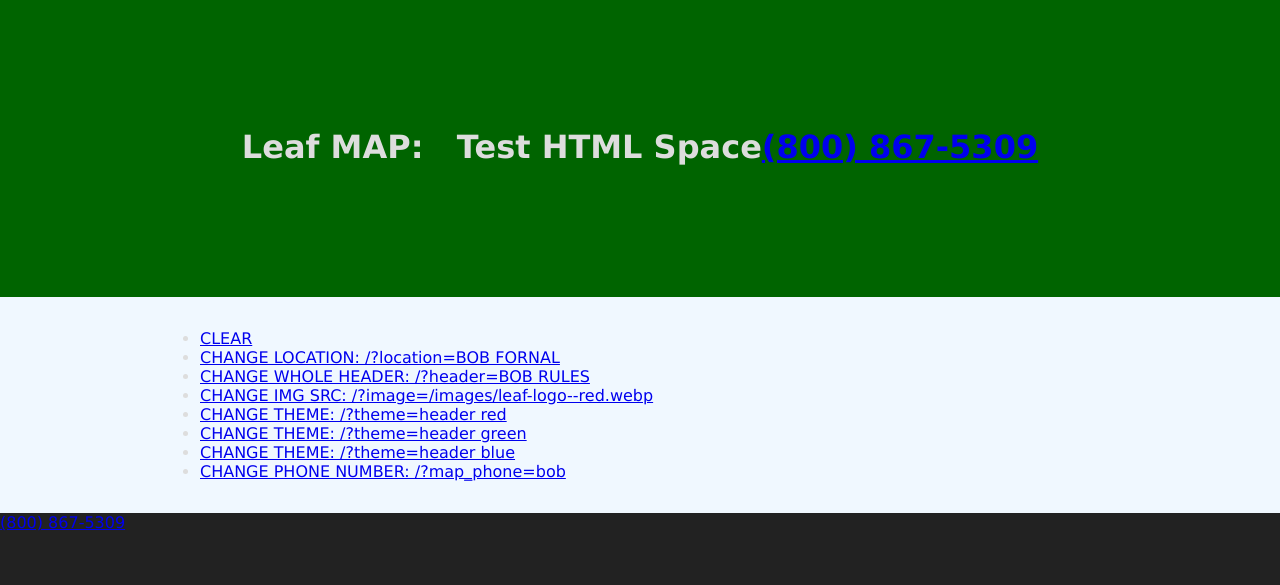
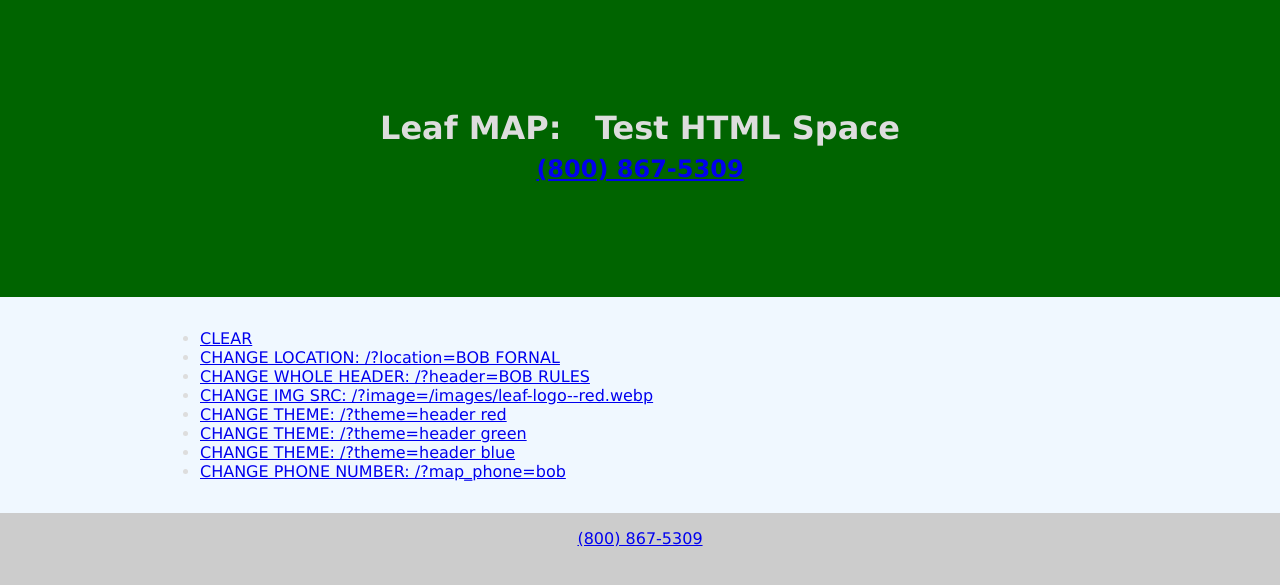
Before and after one commit to bob-fornal/leaf-map-test-html-space, a website: page index.html in a window 1280 px wide. Shown: the part 103-688 px from the top of the page. Drawn offline with Linux system fonts and the light colour scheme.

Commit message:
Changing for Visualization

```diff
--- a/index.html
+++ b/index.html
@@ -38,7 +38,7 @@
       </ul>
     </div>
 
-    <div>
+    <div class="footer">
       <a data-phonenumber href="tel:+18008675309">(800) 867-5309</a>
     </div>
   </body>
--- a/style.css
+++ b/style.css
@@ -1,6 +1,6 @@
 body {
   font-family: Verdana, Geneva, Tahoma, sans-serif;
-  background-color: #222222;
+  background-color: #cccccc;
   color: #dddddd;
   margin: 0;
   padding: 0;
@@ -10,6 +10,11 @@ body {
   display: flex;
   align-items: center;
   justify-content: center;
+  flex-direction: column;
+
+  [data-phonenumber] {
+    font-size: 0.75em;
+  }
 
   margin: 0;
   padding: 0;
@@ -43,3 +48,10 @@ body {
   background-color: aliceblue;
   padding: 1em 10em;
 }
+
+.footer {
+  display: flex;
+  justify-content: center;
+  align-items: center;
+  padding: 1em;
+}
```
